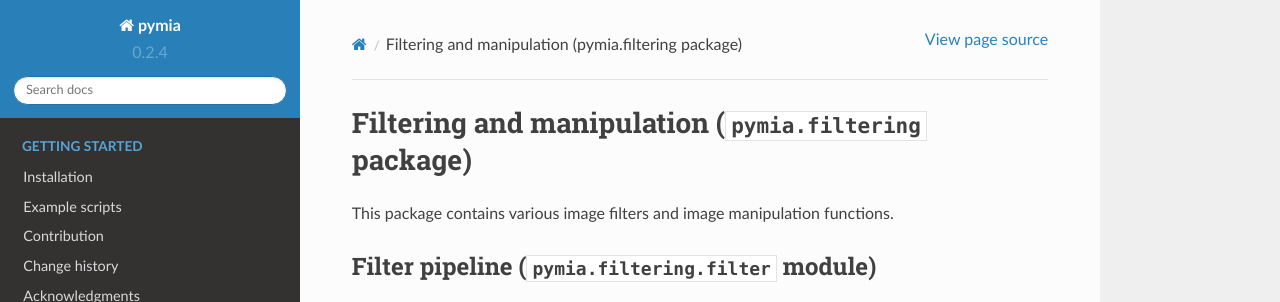
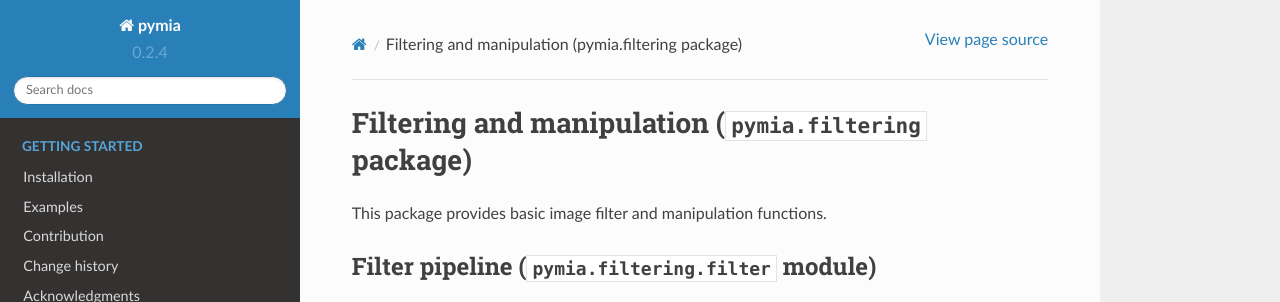
Before and after one commit to rundherum/pymia, a Sphinx documentation site: the page built from docs/pymia.filtering.rst, in a window 1280 px wide and 1315 px high, cut to the strip 0-302 px from the top of the window. Built offline with Sphinx 7.4.7 and the Read the Docs theme 2.0.0, drawn with Linux system fonts in a browser that asks for light colours; formulas are drawn with MathJax 3; pages that are not in the unit, such as notebooks, are missing from menus.

Commit message:
docs(all): improve documentation

```diff
--- a/docs/examples.rst
+++ b/docs/examples.rst
@@ -1,7 +1,7 @@
 .. _examples:
 
-Example scripts
-===============
+Examples
+========
 
 Here are a few example scripts to get you started as fast as possible with pymia.
 
--- a/docs/pymia.data.rst
+++ b/docs/pymia.data.rst
@@ -1,13 +1,14 @@
 Data (:mod:`pymia.data` package)
 ================================
 
-Provides data loading and handling functionality for machine learning (especially deep learning) projects.
+This package provides data handling functionality for machine learning (especially deep learning) projects.
 
 Subpackages
 -----------
 
 .. toctree::
 
+    pymia.data.backends
     pymia.data.creation
     pymia.data.extraction
 
--- a/docs/pymia.filtering.rst
+++ b/docs/pymia.filtering.rst
@@ -1,7 +1,7 @@
 Filtering and manipulation (:mod:`pymia.filtering` package)
 ===========================================================
 
-This package contains various image filters and image manipulation functions.
+This package provides basic image filter and manipulation functions.
 
 Filter pipeline (:mod:`pymia.filtering.filter` module)
 ------------------------------------------------------
```
Also changed, not shown: 1 other file.
